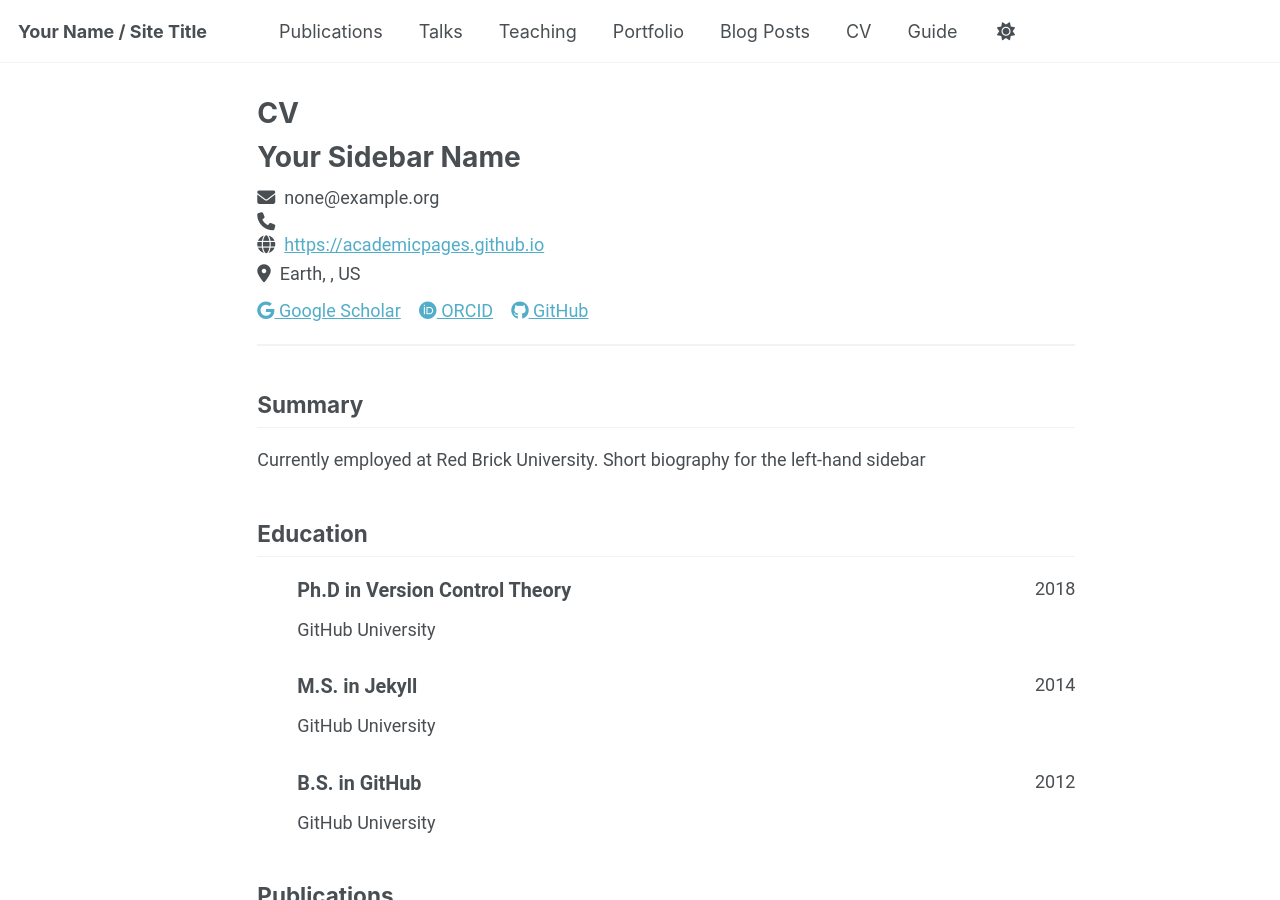
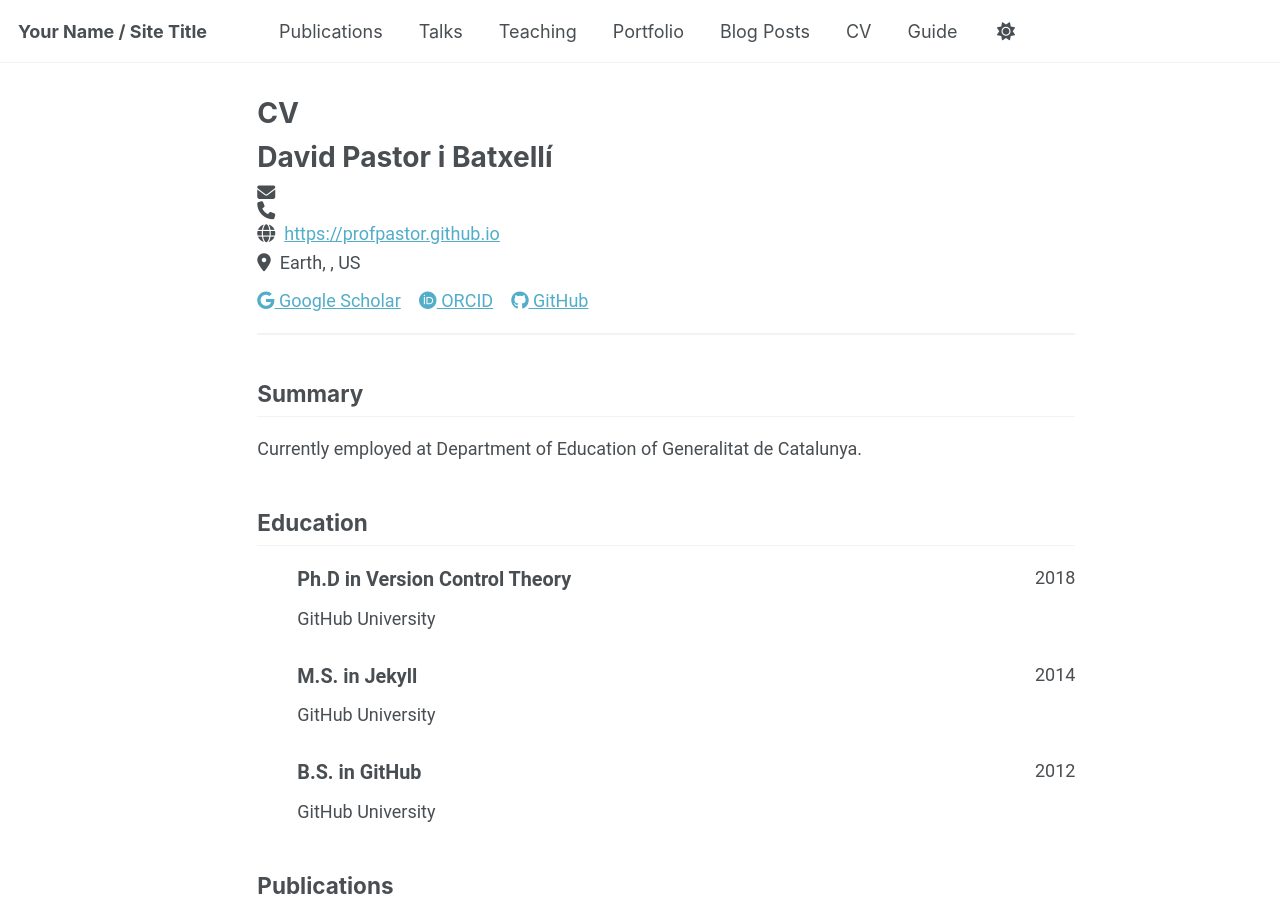
Before and after one commit to profpastor/profpastor.github.io, a Jekyll site: the page built from _pages/cv-json.md, in a window 1280 px wide and 900 px high. Built offline with Jekyll 4.4.1, drawn with Linux system fonts in a browser that asks for light colours; a script bundle is joined from its source files by our own code; library files that are not in the unit come from our copies.

Commit message:
Update CV details and links in cv.json

```diff
--- a/_data/cv.json
+++ b/_data/cv.json
@@ -1,10 +1,10 @@
 {
   "basics": {
-    "name": "Your Sidebar Name",
-    "email": "none@example.org",
+    "name": "David Pastor i Batxellí",
+    "email": "",
     "phone": "",
-    "website": "https://academicpages.github.io",
-    "summary": "Currently employed at Red Brick University. Short biography for the left-hand sidebar",
+    "website": "https://profpastor.github.io",
+    "summary": "Currently employed at Department of Education of Generalitat de Catalunya.",
     "location": {
       "address": "",
       "postalCode": "",
@@ -16,17 +16,17 @@
       {
         "network": "Google Scholar",
         "username": "",
-        "url": "https://scholar.google.com/citations?user=PS_CX0AAAAAJ"
+        "url": "https://scholar.google.com/citations?user=47NPBqAAAAAJ&hl=ca"
       },
       {
         "network": "ORCID",
         "username": "",
-        "url": "https://orcid.org/yourorcidurl"
+        "url": "https://orcid.org/0000-0002-3580-6798"
       },
       {
         "network": "GitHub",
-        "username": "academicpages",
-        "url": "https://github.com/academicpages"
+        "username": "profpastor",
+        "url": "https://profpastor.github.com"
       }
     ]
   },
```
